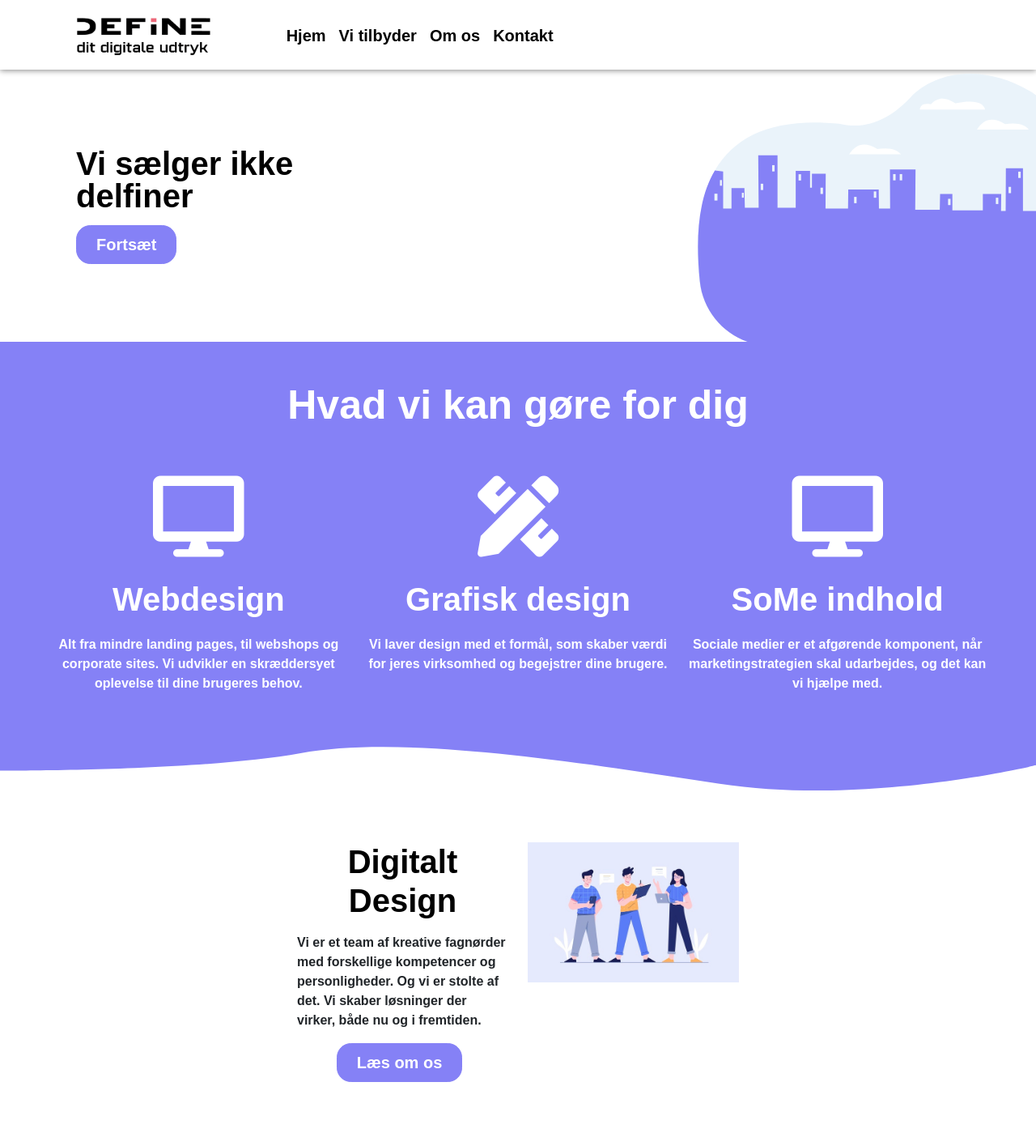
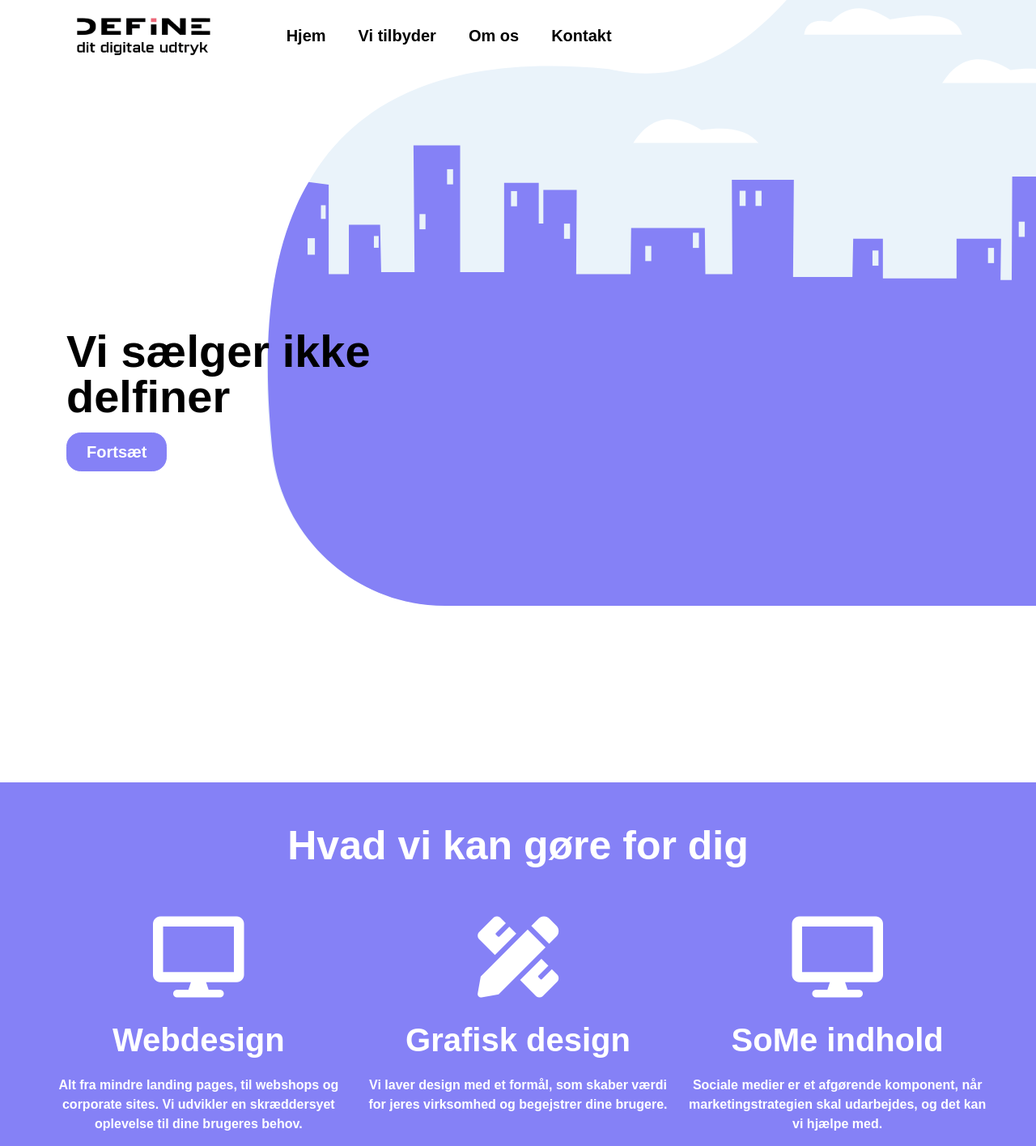
Before and after one commit to chc544/Define, a PHP site: page / in a window 1280 px wide. Shown: the top 1415 px of the page at 81% size. Run offline with PHP 8.4, Linux system fonts and the light colour scheme; style sheets or scripts are compiled from the project's sources; some libraries are stand-ins or nearby versions; some web fonts are replaced.

```diff
--- a/css/index.css
+++ b/css/index.css
@@ -1,3 +1,3 @@
-.fas{font-size:100px;color:white;margin-top:10px;margin-bottom:10px}h1{color:black}#spin{color:black}#spin:after{content:"";animation:spin 20s linear infinite}@keyframes spin{0%{content:"druer"}10%{content:"dadler"}20%{content:"drommedarer"}30%{content:"delfiner"}40%{content:"drager"}50%{content:"diskokugler"}60%{content:"dinosaurere"}70%{content:"dimsedutter"}80%{content:"damesko"}90%{content:"danseundervisning"}100%{content:"druer"}}html,body{overflow-x:hidden}.button__text{color:white}.icons__top{background-color:#8581F6;-moz-hyphens:auto;-ms-hyphens:auto;-webkit-hyphens:auto}.text__color{color:white}.flat__art__small{display:inline;margin-top:15px;margin-bottom:15px}.flat__art__big{display:none}.icon__text{color:white;text-align:center;margin-top:20px;margin-bottom:20px;font-weight:700}.icon__header__text{font-size:50px}.text__weight{font-weight:700}.space__divider{margin-top:4rem}.middle__icon{margin-top:50px;margin-bottom:50px}.header__img{background-image:url("../img/headerplaceholder.svg");width:100%;background-repeat:no-repeat;background-position:110% 5px;z-index:1}@media (min-width: 768px){.flat__art__big{display:inline}.flat__art__small{display:none}.middle__icon{margin-top:0px;margin-bottom:0px}}
+.fas{font-size:100px;color:white;margin-top:10px;margin-bottom:10px}h1{color:black}#spin{color:black}#spin:after{content:"";animation:spin 20s linear infinite}@keyframes spin{0%{content:"druer"}10%{content:"dadler"}20%{content:"drommedarer"}30%{content:"delfiner"}40%{content:"drager"}50%{content:"diskokugler"}60%{content:"dinosaurere"}70%{content:"dimsedutter"}80%{content:"damesko"}90%{content:"danseundervisning"}100%{content:"druer"}}html,body{overflow-x:hidden}.button__text{color:white}.icons__top{background-color:#8581F6;-moz-hyphens:auto;-ms-hyphens:auto;-webkit-hyphens:auto}.text__color{color:white}.flat__art__small{display:inline;margin-top:15px;margin-bottom:15px}.flat__art__big{display:none}.icon__text{color:white;text-align:center;margin-top:20px;margin-bottom:20px;font-weight:700}.icon__header__text{font-size:50px}.text__weight{font-weight:700}.space__divider{margin-top:4rem}.middle__icon{margin-top:50px;margin-bottom:50px}.header__img{background-image:url("../img/headerplaceholder.svg");width:100%;background-repeat:no-repeat;background-position:110% 5px;z-index:1}.header__placeholder__wrapper{position:relative;padding:20rem 0 24rem 0;height:auto}.header__placeholder{position:absolute;top:-150px;right:-250px;width:1200px;z-index:-1}.header__h1{z-index:1}@media (min-width: 768px){.flat__art__big{display:inline}.flat__art__small{display:none}.middle__icon{margin-top:0px;margin-bottom:0px}}
 
 /*# sourceMappingURL=index.css.map */
--- a/css/index.scss
+++ b/css/index.scss
@@ -89,6 +89,24 @@ html, body { overflow-x: hidden; }
   z-index: 1;
 }
 
+.header__placeholder__wrapper {
+  position: relative;
+  padding: 20rem 0 24rem 0;
+  height: auto;
+}
+
+.header__placeholder {
+  position: absolute;
+  top: -150px;
+  right: -250px;
+  width: 1200px;
+  z-index: -1;
+}
+
+.header__h1 {
+  z-index: 1;
+}
+
 @media (min-width: 768px) {
   .flat__art__big {
     display: inline;
--- a/css/menufooter.scss
+++ b/css/menufooter.scss
@@ -30,10 +30,6 @@ img {
   display: block;
   max-width: 100%;
   height: auto;
-}
-
-nav {
-  box-shadow: 0px 1px 7px #888888;
 }
 
 nav a {
--- a/includes/menu.php
+++ b/includes/menu.php
@@ -9,16 +9,16 @@
         <div class="collapse navbar-collapse text-center" id="navbarNavDropdown">
             <ul class="navbar-nav">
                 <li class="nav-item">
-                    <a class="nav-link fs-5" href="#">Hjem</a>
+                    <a class="nav-link fs-5 me-4" href="#">Hjem</a>
                 </li>
                 <li class="nav-item">
-                    <a class="nav-link fs-5" href="#">Vi tilbyder</a>
+                    <a class="nav-link fs-5 me-4" href="#">Vi tilbyder</a>
                 </li>
                 <li class="nav-item">
-                    <a class="nav-link fs-5" href="#">Om os</a>
+                    <a class="nav-link fs-5 me-4" href="#">Om os</a>
                 </li>
                 <li class="nav-item">
-                    <a class="nav-link fs-5" href="#">Kontakt</a>
+                    <a class="nav-link fs-5 me-4" href="#">Kontakt</a>
                 </li>
             </ul>
         </div>
--- a/index.php
+++ b/index.php
@@ -1,18 +1,13 @@
 <?php include 'includes/top.php';?>
 
-    <div class="header__img">
-    <div class="container col-xxl-8 px-4 py-5">
 
-        <div class="row flex-lg-row-reverse align-items-center g-5 py-5">
-            <div class="col-lg-12">
-                <h1 class="display-8 fw-bold lh-1 mb-3"><p>Vi sælger ikke <br><span id="spin"></span></p></h1>
-                <div class="d-grid gap-2 d-md-flex justify-content-md-start">
-                    <button type="button" class="btn btn-primary btn-lg px-4 me-md-2"><p class="button__text">Fortsæt</p></button>
-                </div>
-            </div>
+    <div class="container-fluid header__placeholder__wrapper">
+        <img src="img/headerplaceholder.svg" alt="" class="header__placeholder">
+        <div class="container">
+            <h1 class="display-4 fw-bold lh-1 mb-3"><p>Vi sælger ikke <br><span id="spin"></span></p></h1>
+            <button type="button" class="btn btn-primary btn-lg px-4 me-md-2"><p class="button__text">Fortsæt</p></button>
         </div>
     </div>
-</div>
 
     <div class="icons__top">
 
@@ -36,8 +31,6 @@
         </div>
     </div>
         <img src="img/bg2.svg" class="img-fluid m-0" alt="">
-    </div>
-</div>
 
 
 <div class="space__divider"></div>
```
Also changed, not shown: css/menufooter.css (+1 -1 lines), 2 other files.
